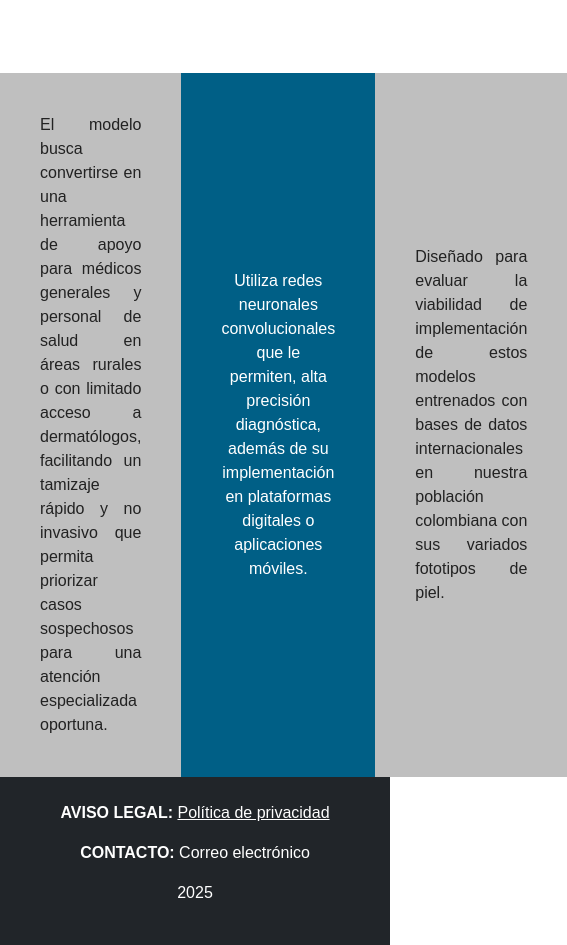
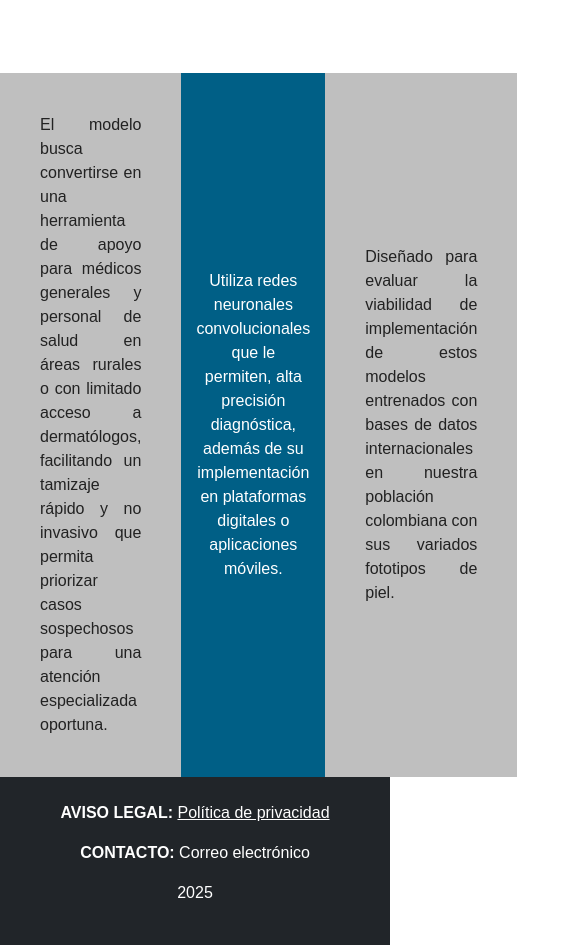
Before and after one commit to EduArt2625/Pagina-IA2, a plain HTML site: page index.html in a window 390 px wide. Shown: the part 2511-3456 px from the top of the page, 567 px wide, since content can reach past the window. Drawn offline with nearby package versions, Linux system fonts and the light colour scheme.

Commit message:
Update Inicio.css
Page responsive

```diff
--- a/css/Inicio.css
+++ b/css/Inicio.css
@@ -164,12 +164,29 @@ header nav ul li a:hover {
       display: flex;
       align-items: center;
       justify-content: center;
+      display: flex;
+      flex-wrap: wrap;   /* permite que salten a otra línea */
+      gap: 10px;
     }
 
 .dato.azul {
   background: #005f86;
   color: white;
   text-align: center;
+  flex: 1 1 300px;   /* ancho flexible, mínimo 300px */
+  padding: 15px;
+  box-sizing: border-box;
+}
+
+/* Versión responsive */
+@media (max-width: 768px) {
+  .contenedor-cuadros {
+    flex-direction: column; /* en móviles, uno debajo del otro */
+  }
+
+  .contenedor-cuadros .cuadro {
+    width: 100%; /* ocupar todo el ancho en móvil */
+  }
 }
 
 /* Footer */
```
